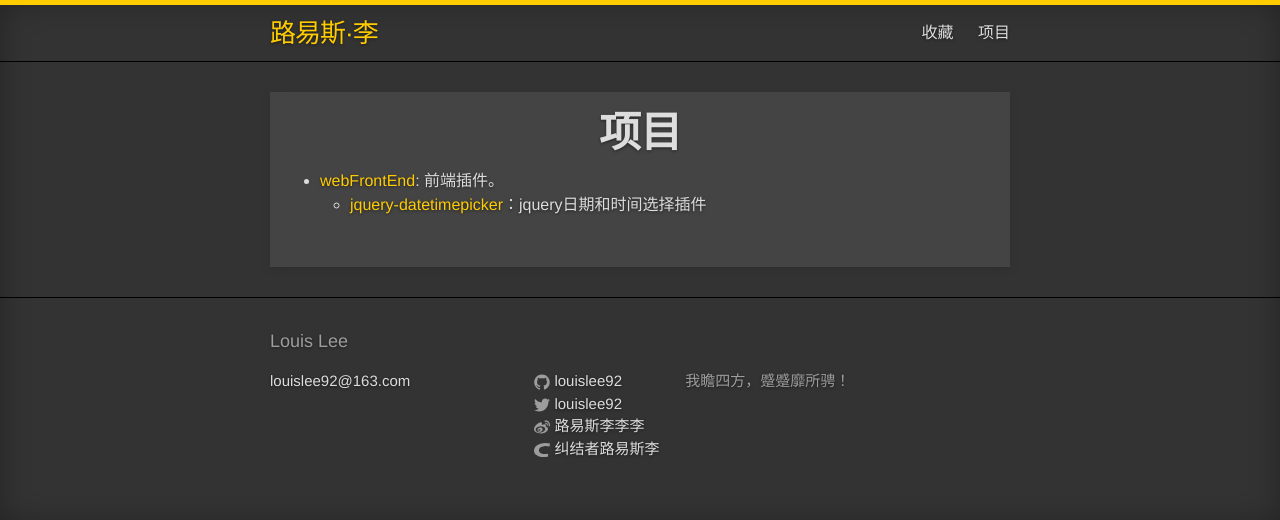
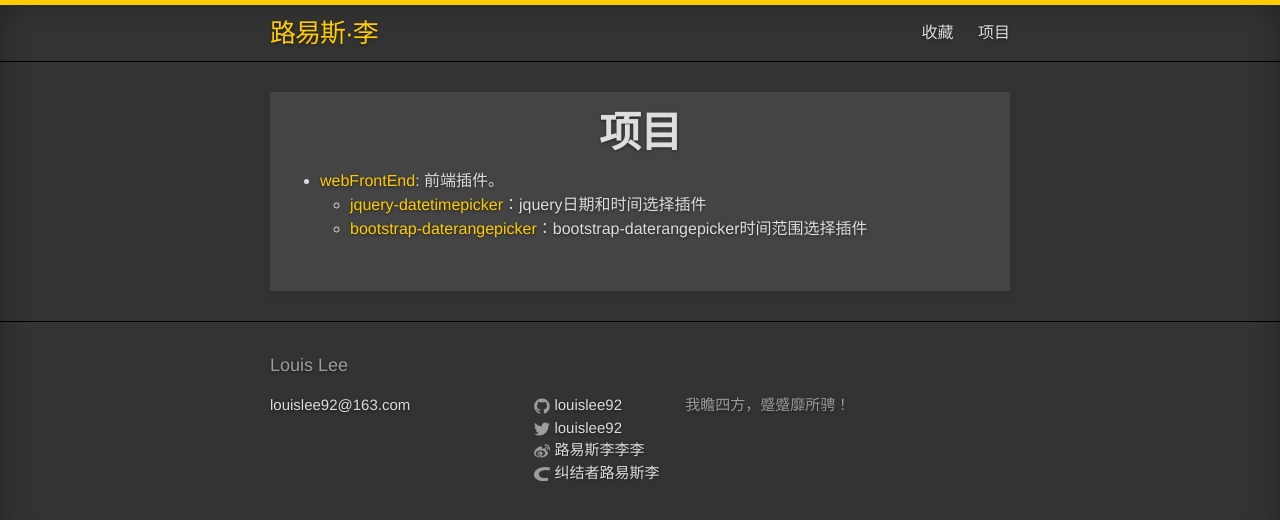
Before and after one commit to louislee92/louislee92.github.com, a Jekyll site: the page built from projects.md, in a window 1280 px wide. Shown: the top 520 px of the page. Built offline with Jekyll 4.4.1, drawn with Linux system fonts in a browser that asks for light colours; nearby versions of some CDN libraries.

Commit message:
add a plugin

```diff
--- a/projects.md
+++ b/projects.md
@@ -7,3 +7,4 @@ permalink: /projects/
 
 - [webFrontEnd](http://louislee92.com/webFrontEnd): 前端插件。
 	- [jquery-datetimepicker](http://louislee92.com/webFrontEnd/Angular-directives-jquery-datetimepicker/)：jquery日期和时间选择插件
+	- [bootstrap-daterangepicker](http://louislee92.com/webFrontEnd/Angular-directives-jquery-daterangepicker/)：bootstrap-daterangepicker时间范围选择插件
```
